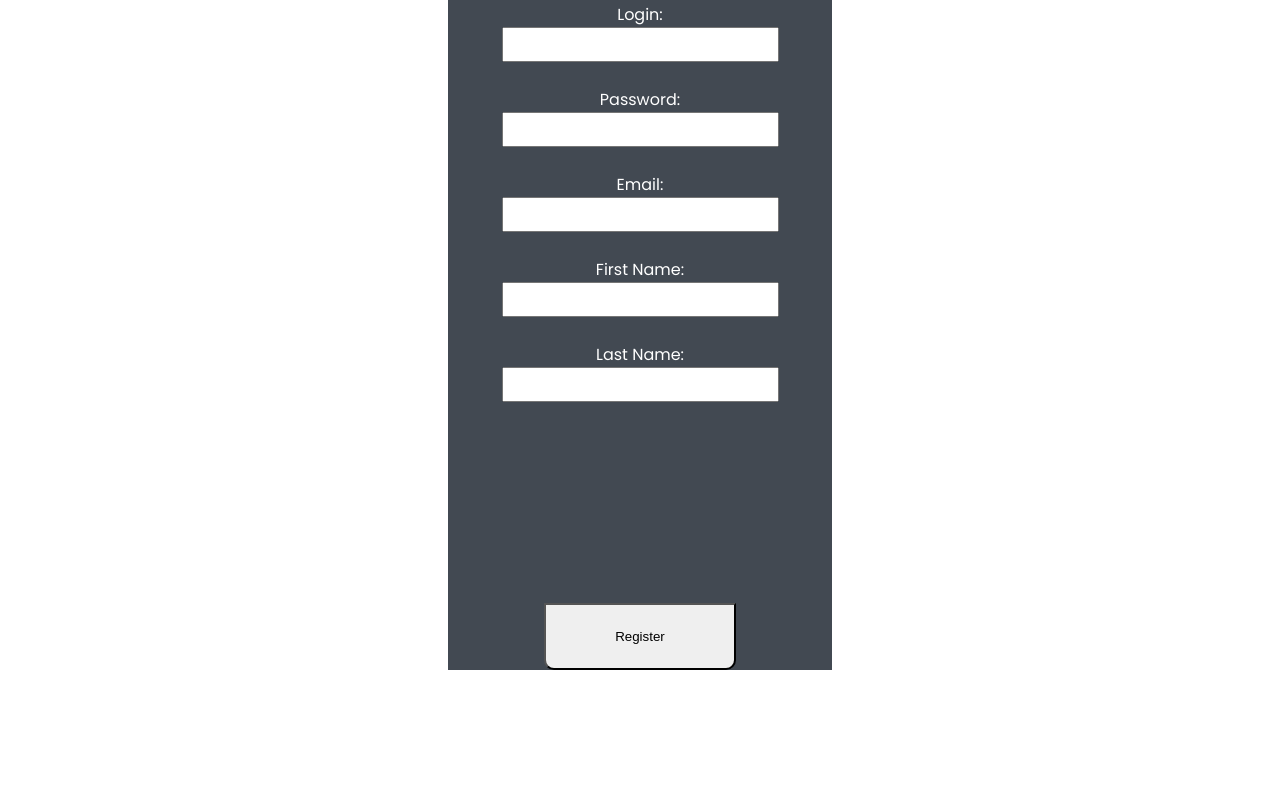
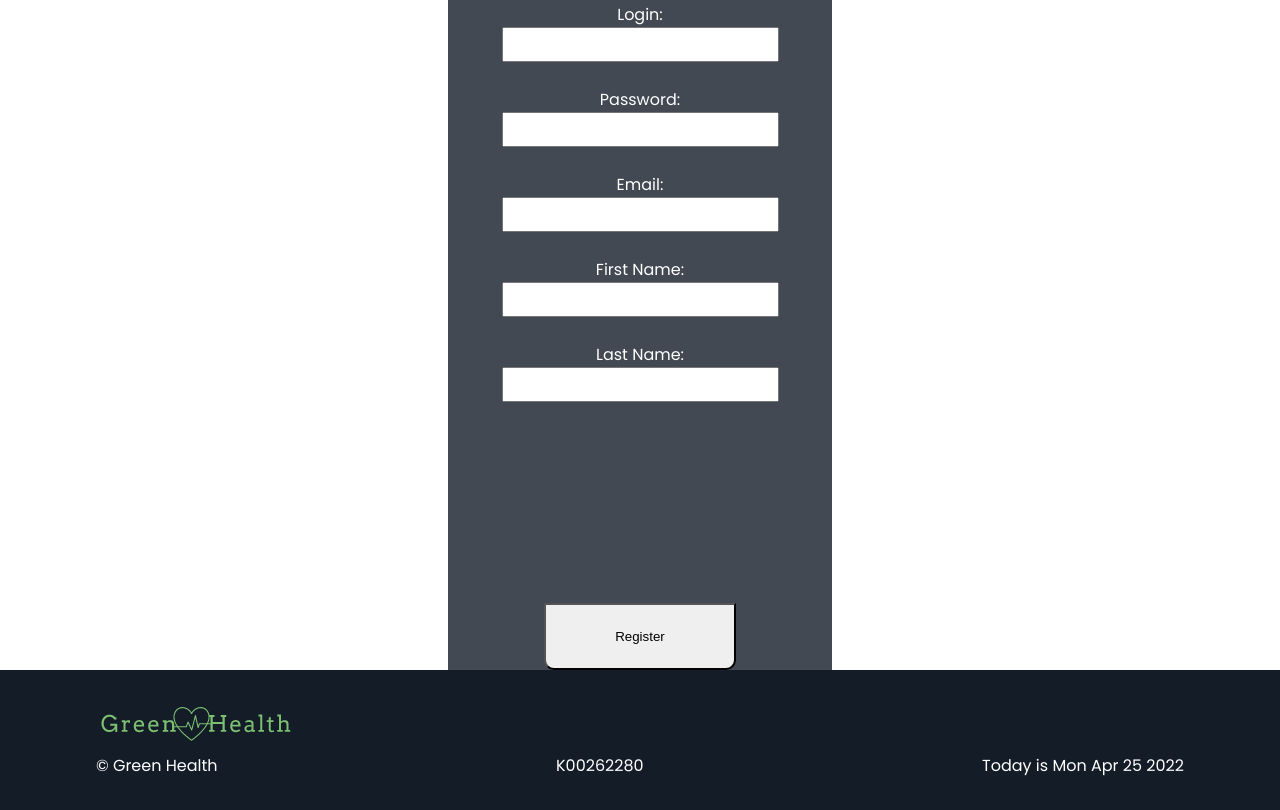
Before and after one commit to ToWeS-oss/JestemMadry, a plain HTML site: page register.html in a window 1280 px wide. Shown: the part 455-1265 px from the top of the page. Before the commit the page ends 1125 px from the top, so only its background shows below. Drawn offline with Linux system fonts and the light colour scheme.

Commit message:
Update register.html

```diff
--- a/register.html
+++ b/register.html
@@ -62,6 +62,31 @@
         </form>
     </div>
     <script src="./register.js"></script>
+    <footer>
+        <div class="footer-wrapper">
+            <div id="logo">
+                <a href="index.html"><img src="./images/logo/LogoMakr-8Vh5YJ.png" alt=""></a>
+            </div>
+            <ul>
+                <li>&copy; Green Health</li>
+                <li>K00262280</li>
+                <li>Today is <span id="currentDate"></span> </li>
+            </ul>
+
+        </div>
+    </footer>
+    <script>
+        var _Date = setInterval(function () {
+            _GetDate();
+        }, 1);
+
+        function _GetDate() {
+            var today = new Date();
+            var date = today.toDateString();
+            var element = document.getElementById('currentDate');
+            element.innerHTML = date;
+        }
+    </script>
 </body>
 
 </html>
```
